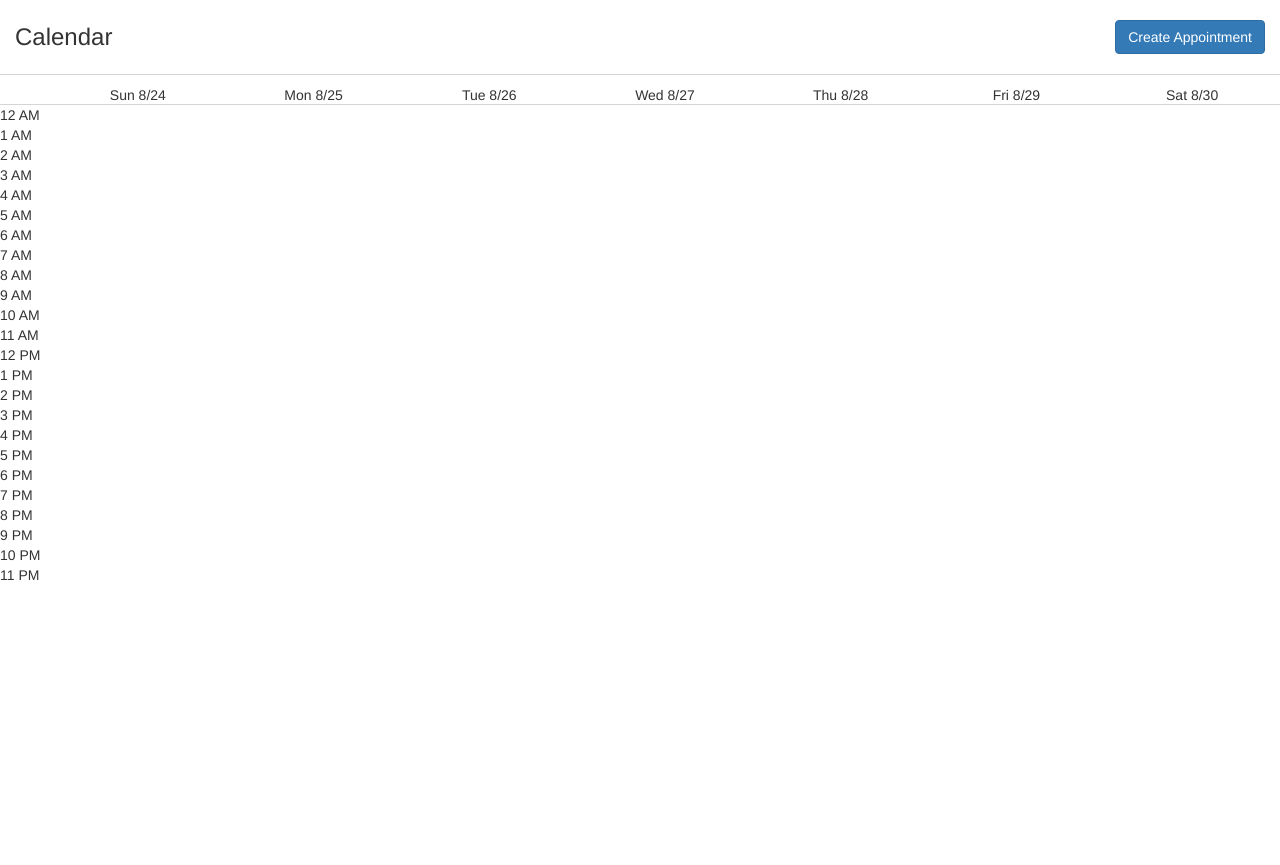
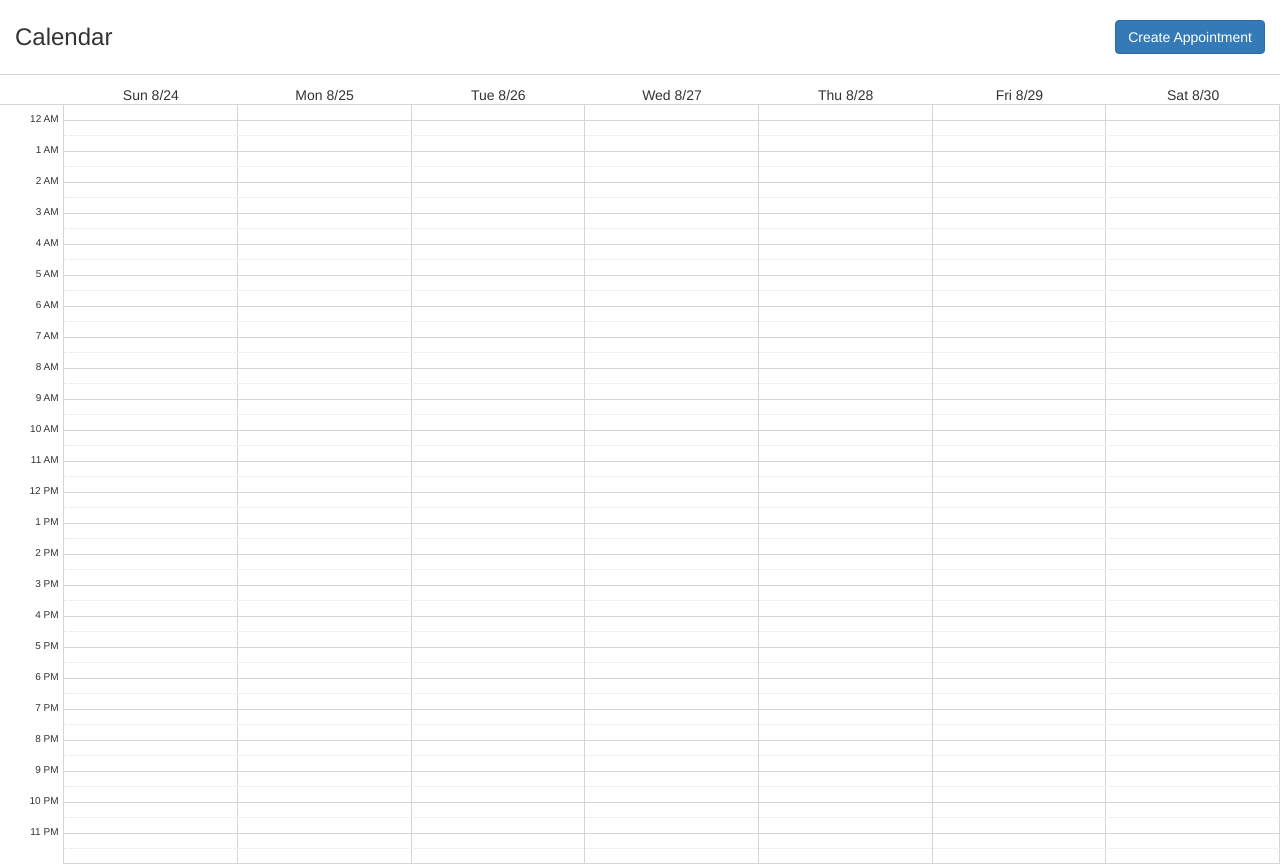
Before and after one commit to viknesb/calendar, a website: page app/index.html at #/week in a window 1280 px wide. Drawn offline with nearby package versions, Linux system fonts and the light colour scheme; some packages are replaced by stand-ins of ours; files that its build step writes are made by us from their sources.

Commit message:
Timeslot Hourly markers

```diff
--- a/app/styles/main.css
+++ b/app/styles/main.css
@@ -42,7 +42,9 @@
 	background-color:#ffffff;
 	z-index:100;
 }
-
+.appointments-table td{
+	border-right: 1px solid #d5d5d5;
+}
 /* Div to hold the appointments table */
 .appointments-table-wrapper {
 	position:relative;
@@ -51,5 +53,41 @@
 	top:30px;
 }
 .timeslot {
-	width:50px;
+	width:5%;
 }
+.hour-marker {
+	border-top: 1px solid #d5d5d5;
+	height: 31px;
+	width:100%;
+}
+.hour-marker:last-child {
+	border-bottom: 1px solid #d5d5d5;
+}
+.hour-marker-wrapper {
+	position: absolute;
+	left: 5%;
+	top:15px;
+	width: 95%;
+}
+.hour-text-wrapper {
+	height:31px;
+	position:relative;
+}
+.hour-text-wrapper:last-child {
+	height:46px;
+}
+.hour-text {
+	font-size:10px;
+	right:5px;
+	top:7px;
+	position:absolute;
+}
+.halfhour-marker {
+	border-bottom: 1px dotted #e5e5e5;
+	height: 15px;
+	width:100%;
+}
+.appointment-wrapper {
+	width:100%;
+	position:relative;
+}
--- a/app/views/week.html
+++ b/app/views/week.html
@@ -14,15 +14,21 @@
 		</table>
 	</div>
 	<div class="appointments-table-wrapper">
+		<!-- To display grid lines -->
+		<div class="hour-marker-wrapper">
+			<div ng-repeat="time in day" class="hour-marker">
+				<div class="halfhour-marker"></div>
+			</div>
+		</div>
 		<table class="weeks-table appointments-table">
 			<tbody>
 				<tr>
 					<td class="timeslot">
-  		 				<div ng-repeat="time in day">{{time | date : 'h a'}}</div>
+						<div class="hour-text-wrapper" ng-repeat="time in day">
+							<div class="hour-text">{{time | date : 'h a'}}</div>
+						</div>
 					</td>
-  		 			<td ng-repeat="day in week">
-  		 				<div></div>
-					</td>
+					<td ng-repeat="day in week"><div></div></td>
 				</tr>
 			</tbody>
 		</table>
```
Lines whose indentation alone changed are shown as unchanged.
